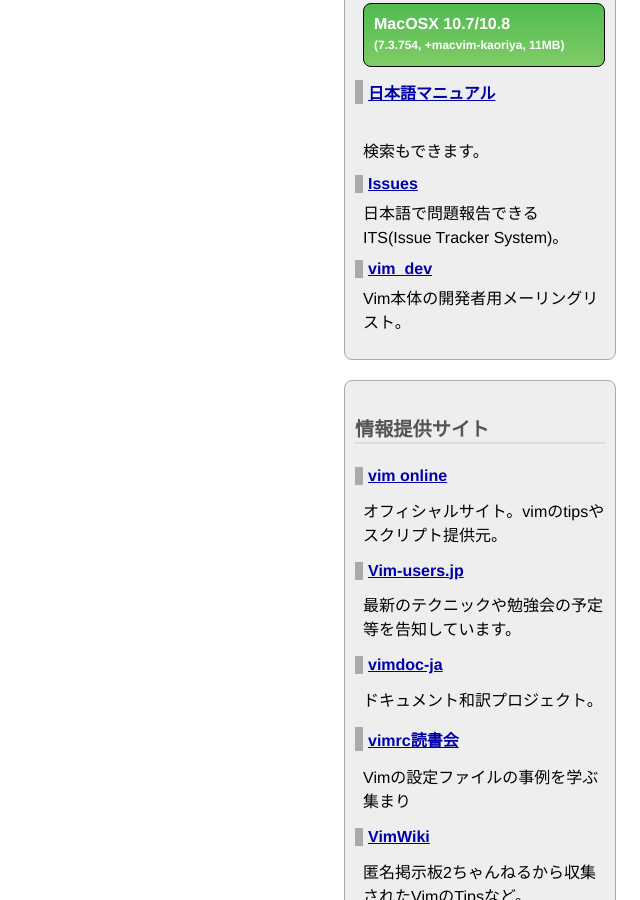
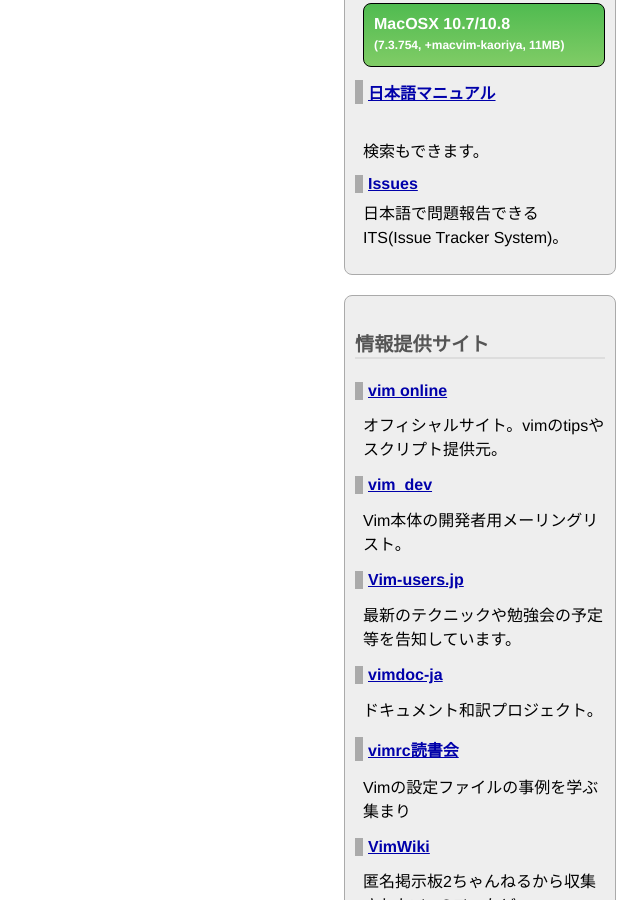
Before and after one commit to vim-jp/vim-jp.github.io, a Jekyll site: the page built from 403.html, in a window 1280 px wide and 900 px high, scrolled down 352 px. Shown: the whole window, without its empty margins (640-1280 px from the left). Built offline with Jekyll 4.4.1, drawn with Linux system fonts in a browser that asks for light colours; nearby versions of some CDN libraries; Markdown is read by kramdown in place of the engine named in the settings; comment, search, counter and statistics services are not loaded; some of the changed lines change nothing that is shown.

Commit message:
Fix move vim_dev link to under 'vim online'.

```diff
--- a/_layouts/default.html
+++ b/_layouts/default.html
@@ -93,8 +93,6 @@
 					</dd>
 					<dt><a href="http://github.com/vim-jp/issues/issues">Issues</a></dt>
 					<dd>日本語で問題報告できるITS(Issue Tracker System)。</dd>
-					<dt><a href="https://groups.google.com/forum/?hl=ja&fromgroups#!forum/vim_dev">vim_dev</a></dt>
-					<dd>Vim本体の開発者用メーリングリスト。</dd>
 				</dl>
 			</div>
 			<div id="link" class="linkList">
@@ -102,6 +100,8 @@
 				<dl>
 					<dt><a href="http://www.vim.org/">vim online</a></dt>
 					<dd>オフィシャルサイト。vimのtipsやスクリプト提供元。</dd>
+					<dt><a href="https://groups.google.com/forum/?hl=ja&fromgroups#!forum/vim_dev">vim_dev</a></dt>
+					<dd>Vim本体の開発者用メーリングリスト。</dd>
 					<dt><a href="http://vim-users.jp/">Vim-users.jp</a></dt>
 					<dd>最新のテクニックや勉強会の予定等を告知しています。</dd>
 					<dt><a href="http://github.com/vim-jp/vimdoc-ja/">vimdoc-ja</a></dt>
```
